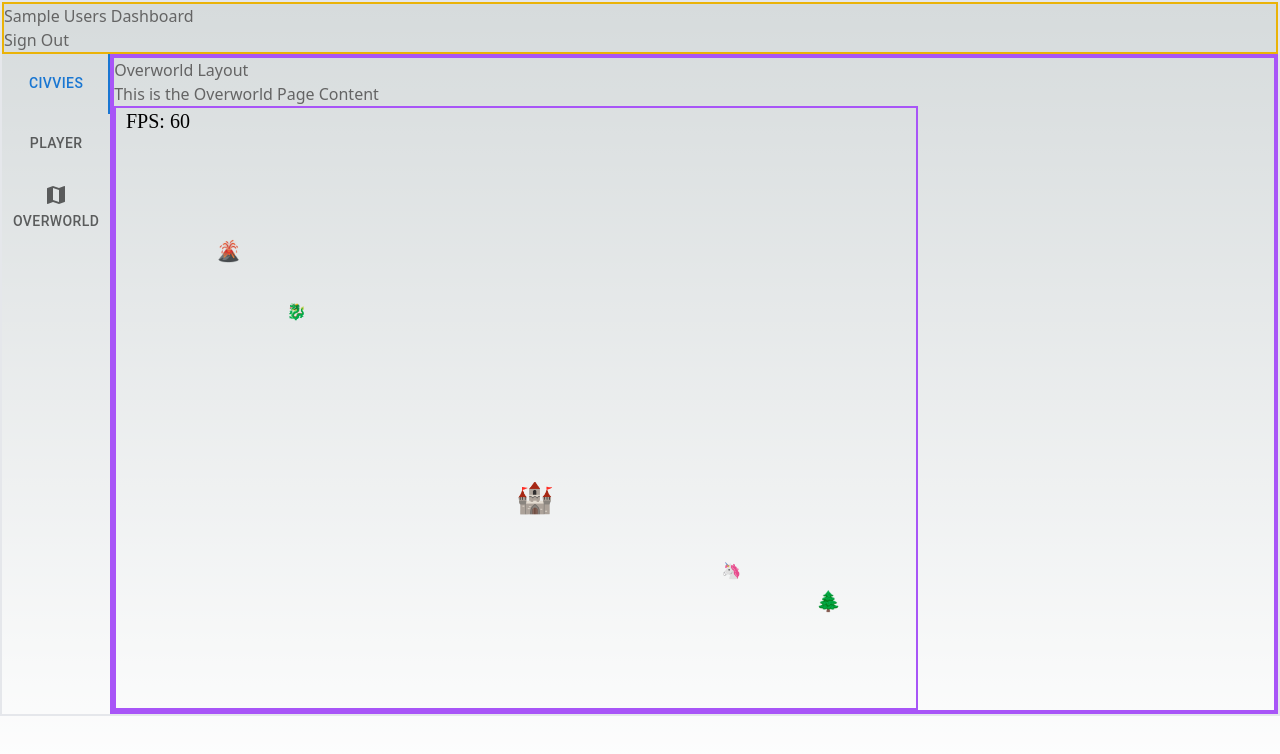
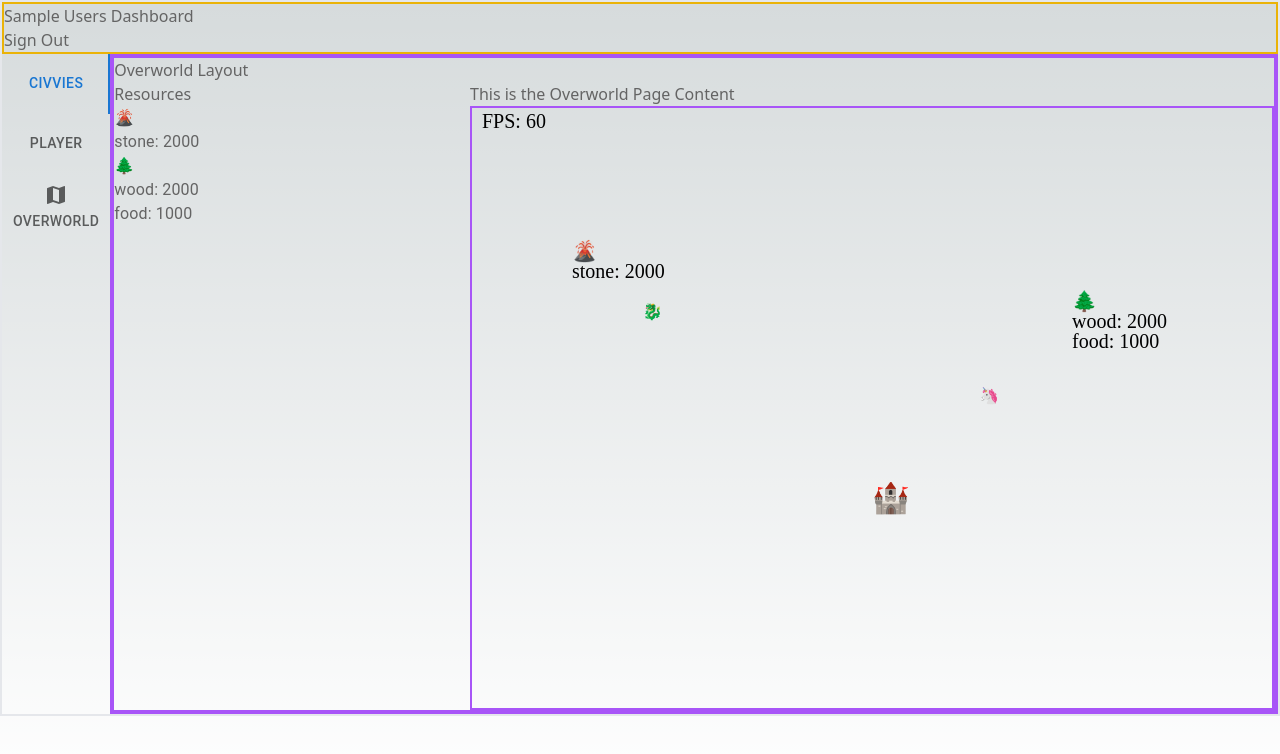
Before and after one commit to dstadz/idler, a Next.js app: page /dashboard/overworld in a window 1280 px wide. Shown: the top 754 px of the page. Built offline with nearby package versions, Linux system fonts and the light colour scheme; no server answers; sample sign-in values are in the browser's storage.

Commit message:
add resources

```diff
--- a/src/app/dashboard/overworld/page.tsx
+++ b/src/app/dashboard/overworld/page.tsx
@@ -1,6 +1,7 @@
 'use client'
 
 import Canvas from '@/components/Canvas'
+import { Box, Stack, Typography } from '@mui/material'
 import React from 'react'
 
 const OverworldPage = () => {
@@ -9,6 +10,8 @@ const OverworldPage = () => {
     position: [400, 400],
     emoji: '🏰',
     size: 30,
+    inventory: {},
+    resources: {},
   }
 
   const resourceNodesData: ResourceNodeType[] = [
@@ -16,20 +19,45 @@ const OverworldPage = () => {
       position: [100, 150],
       emoji: '🌋',
       size: 20,
-      transportNode: { speed: 0.9, emoji: '🐉', size: 16 },
+      resources: {
+        stone: 2000,
+      },
+      transportNode: { speed: 0.9, emoji: '🐉', size: 16 , strength: 20 },
     }, {
-      position: [700, 500],
+      position: [600, 200],
       emoji: '🌲',
       size: 20,
-      transportNode: { speed: 1.25, emoji: '🦄', size: 16 },
+      resources: {
+        wood: 2000,
+        food: 1000,
+      },
+      transportNode: { speed: 1.25, emoji: '🦄', size: 16, strength: 5 },
     }
   ]
 
   return (
-    <div>
-      This is the Overworld Page Content
-      <Canvas homeNode={homeNode} resourceNodesData={resourceNodesData} />
-    </div>
+    <Stack flexDirection="row" justifyContent="space-between">
+      <Box>
+        Resources
+
+        {resourceNodesData.map(node => (
+          <div key={node.id}>
+            <Typography>
+              {node.emoji}
+            </Typography>
+            {Object.keys(node.resources).map(resource => (
+              <Typography key={resource}>
+                {resource}: {node.resources[resource]}
+              </Typography>
+            ))}
+          </div>
+        ))}
+      </Box>
+      <Box>
+        This is the Overworld Page Content
+        <Canvas homeNode={homeNode} resourceNodesData={resourceNodesData} />
+      </Box>
+    </Stack>
   )
 }
 
--- a/src/classes/canvas.ts
+++ b/src/classes/canvas.ts
@@ -1,54 +1,79 @@
-export class CanvasElement {
+export class Node {
+  id: string
   ctx: CanvasRenderingContext2D
   position: [number, number]
+  resources?: {
+    stone?: number
+    wood?: number
+    food?: number
+  }
   emoji: string
   size: number
+
+  constructor({ id, ctx, position, resources = {}, emoji, size }: {
     id: string
-
-  constructor({ ctx, position, emoji, size, id }: {
     ctx: CanvasRenderingContext2D
     position: [number, number]
+    resources?: {
+      stone?: number
+      wood?: number
+      food?: number
+    }
     emoji: string
     size: number
-    id: string
   }) {
+    this.id = id
     this.ctx = ctx
     this.position = position
+    this.resources = resources
     this.emoji = emoji
     this.size = size
-    this.id = id
 }
 
 drawUnit() {
   this.ctx.font = `${this.size}px serif`
   this.ctx.fillText(this.emoji, this.position[0], this.position[1])
-    // this.ctx.fillText(`[${Math.round(this.position[0])}, ${Math.round(this.position[1])}]`, this.position[0], this.position[1] + 40)
+  // console.log(this.emoji, this.resources)
+  this.notes = [
+    // `x,y: [${Math.round(this.position[0])}, ${Math.round(this.position[1])}]`,
+    ...Object.keys(this.resources).map(key => `${key}: ${this.resources[key]}`),
+  ].filter(Boolean)
+
+  this.notes.map((note, i) => {
+    this.ctx.fillText(note, this.position[0], this.position[1] + 20 * (i + 1))
+  })
 }
 }
 
-export class ResourceNode extends CanvasElement {
+export class ResourceNode extends Node {
   transportNode?: TransportNode
 
-  constructor({ ctx, position, homeNode, emoji, size, transportNode, id }: {
+  constructor({ ctx, position, homeNode, emoji, size, transportNode, resources, id }: {
+    id: string
     ctx: CanvasRenderingContext2D
+    homeNode: { position: [number, number] }
     position: [number, number]
-    homeNode: { position: [number, number] }
     emoji: string
     size: number
-    transportNode?: { emoji: string; size: number; speed: number }
-    id: string
+    resources?: {
+      stone?: number
+      wood?: number
+      food?: number
+    }
+    transportNode?: { emoji: string; size: number; speed: number; strength: number }
   }) {
-    super({ ctx, position, size, emoji, id })
+    super({ ctx, position, size, emoji, resources, id })
 
     if (transportNode) {
       this.transportNode = new TransportNode({
+        id,
         ctx,
+        homeNode,
+        parentNode: this,
         emoji: transportNode.emoji,
         size: transportNode.size,
         speed: transportNode.speed,
-        id,
-        parentNode: this,
-        homeNode,
+        strength: transportNode.strength,
       })
     }
   }
@@ -58,13 +83,21 @@ export class ResourceNode extends CanvasElement {
   }
 }
 
-export class TransportNode extends CanvasElement {
+export class TransportNode extends Node {
+  // locked
   parentNode: ResourceNode
   homeNode: { position: [number, number] }
+
+  // dynamic
   target: [number, number]
+  resources?: { stone?: number; wood?: number; food?: number } | undefined
+
+
+  // stats
   speed: number
+  strength: number
 
-  constructor({ ctx, emoji, size, id, parentNode, homeNode, speed }: {
+  constructor({ ctx, emoji, size, id, parentNode, homeNode, speed, strength, resources }: {
     ctx: CanvasRenderingContext2D
     emoji: string
     size: number
@@ -72,12 +105,14 @@ export class TransportNode extends CanvasElement {
     parentNode: ResourceNode
     homeNode: { position: [number, number] }
     speed: number
+    strength: number
   }) {
-    super({ ctx, position: homeNode.position, emoji, size, id})
+    super({ ctx, position: homeNode.position, emoji, size, resources, id})
     this.parentNode = parentNode
     this.homeNode = homeNode
     this.target = parentNode.position
     this.speed = speed
+    this.strength = strength
   }
 
   drawUnit() {
@@ -91,8 +126,23 @@ export class TransportNode extends CanvasElement {
     this.ctx.restore()
   }
 
+
+
+  handleArrival() {
+    console.log('arrived')
+
+  }
+
+  hasArrived(node = this.targetNode): boolean {
+    return (
+      Math.abs(this.position[0] - node.position[0]) < this.speed &&
+      Math.abs(this.position[1] - node.position[1]) < this.speed
+    )
+  }
+
   updatePosition() {
     if (this.target.length !== 2) return
+
     const dx = this.target[0] - this.position[0]
     const dy = this.target[1] - this.position[1]
     const distance = Math.sqrt(dx * dx + dy * dy)
@@ -114,7 +164,4 @@ export class TransportNode extends CanvasElement {
   }
 }
 
-  // hasArrived(): boolean {
-  //   return this.position[0] === this.target[0] && this.position[1] === this.target[1]
-  // }
 }
--- a/src/hooks/useCanvas.ts
+++ b/src/hooks/useCanvas.ts
@@ -7,8 +7,6 @@ import {
 } from 'react'
 
 export const useCanvas = (canvasRef: RefObject<HTMLCanvasElement>) => {
-
-  // initialize context
   const [ctx, setCtx] = useState<CanvasRenderingContext2D | null>(null)
   useEffect(() => {
     const canvas = canvasRef.current
--- a/src/types/canvas.d.ts
+++ b/src/types/canvas.d.ts
@@ -1,6 +1,7 @@
 
 type NodeType = {
   position: [number, number]
+  resources: Record<string, number>
   emoji: string
   size: number
 }
@@ -14,5 +15,3 @@ type TransportNodeType = {
 type ResourceNodeType = NodeType & {
   transportNode?: TransportNodeType
 }
-
-// Canvas
```
Lines whose indentation alone changed are shown as unchanged.
